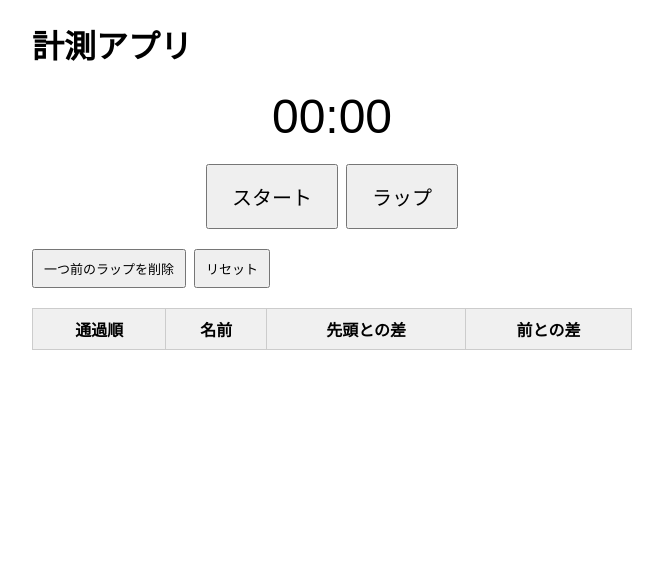
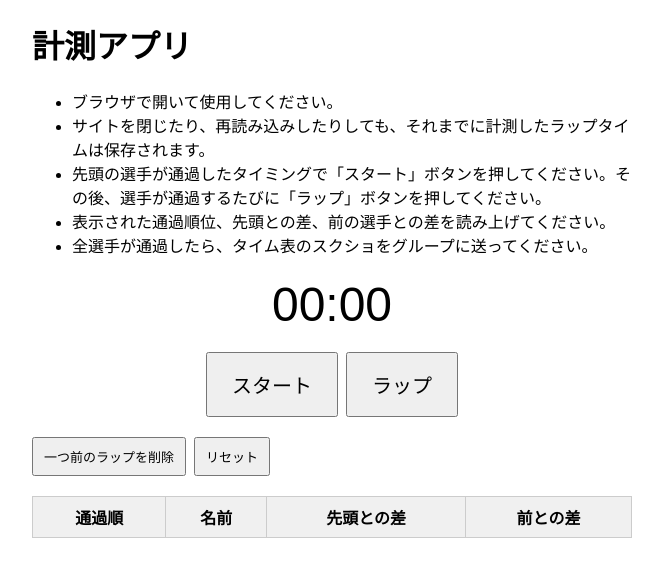
Before and after one commit to ss9xgwbkgt-dotcom/timer, a plain HTML site: page index.html in a window 1280 px wide. Shown: the whole page, without its empty margins (308-971 px from the left). Drawn offline with Linux system fonts and the light colour scheme.

Commit message:
Add files via upload

```diff
--- a/index.html
+++ b/index.html
@@ -57,6 +57,14 @@
 </head>
 <body>
 <h1>計測アプリ</h1>
+
+<ul>
+  <li>ブラウザで開いて使用してください。</li>
+  <li>サイトを閉じたり、再読み込みしたりしても、それまでに計測したラップタイムは保存されます。</li>
+  <li>先頭の選手が通過したタイミングで「スタート」ボタンを押してください。その後、選手が通過するたびに「ラップ」ボタンを押してください。</li>
+  <li>表示された通過順位、先頭との差、前の選手との差を読み上げてください。</li>
+  <li>全選手が通過したら、タイム表のスクショをグループに送ってください。</li>
+</ul>
 
 <div id="timer">00:00</div>
 
```
